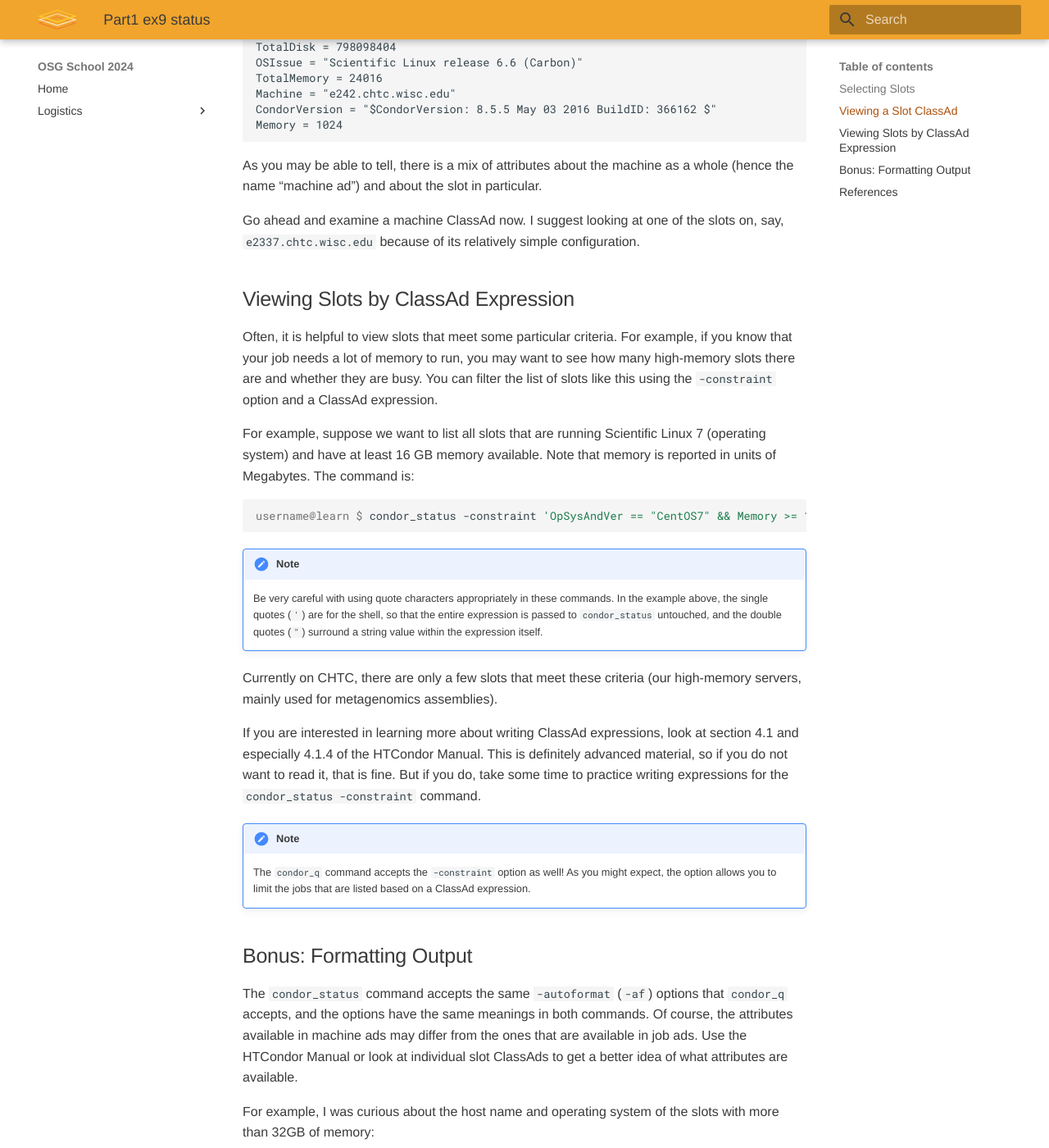
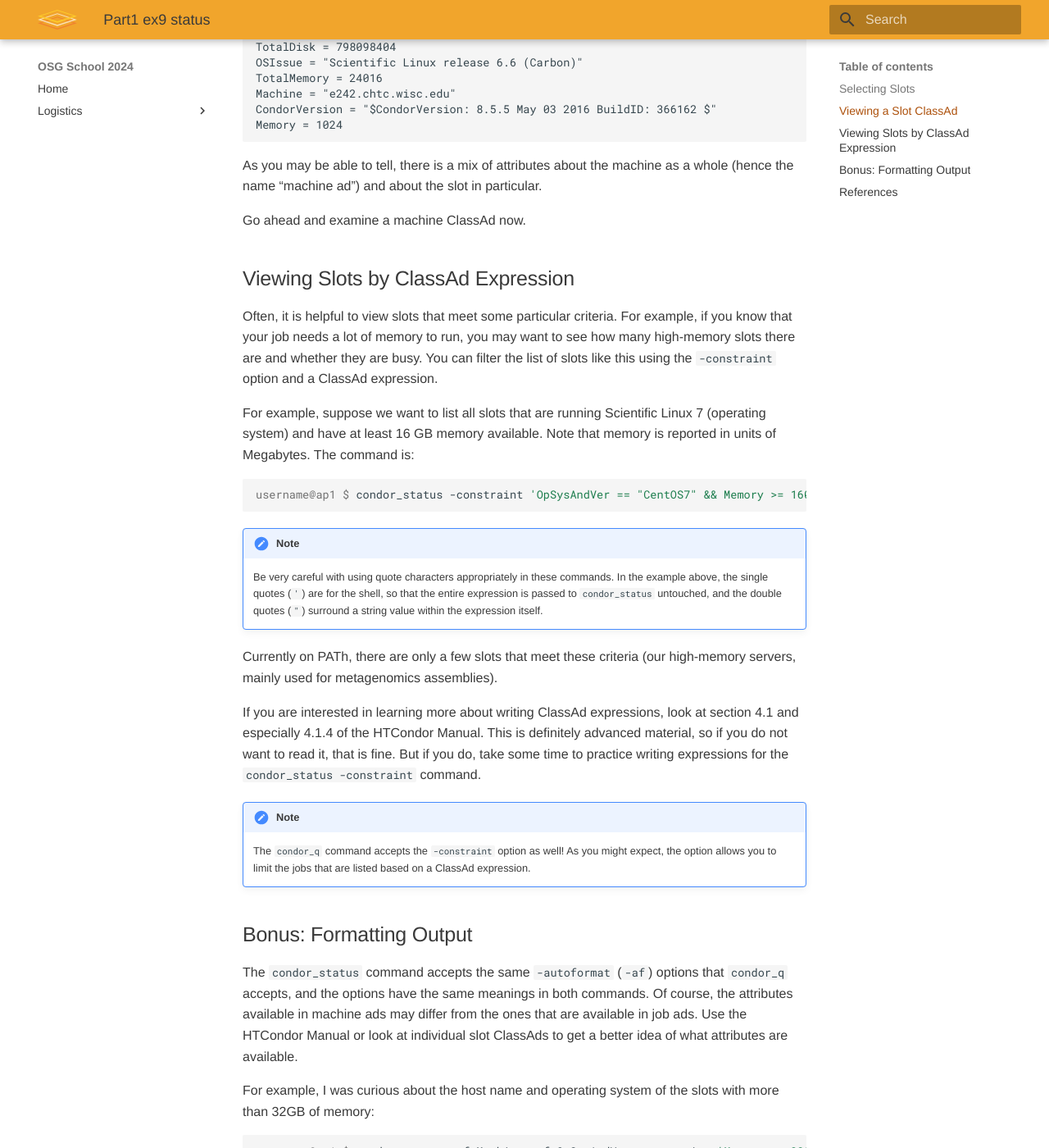
Before and after one commit to osg-htc/school-2024, an MkDocs documentation site: the page built from docs/materials/htcondor/part1-ex9-status.md, in a window 1280 px wide and 1400 px high, scrolled down 1941 px. Shown: the whole window at 82% size. Built offline with MkDocs 1.6.1 and Material for MkDocs 9.7.7, drawn with Linux system fonts in a browser that asks for light colours; some of the changed text lies outside the part shown.

Commit message:
Update learn to ap1; CHTC to PATh

````diff
--- a/docs/materials/htcondor/part1-ex9-status.md
+++ b/docs/materials/htcondor/part1-ex9-status.md
@@ -19,7 +19,7 @@ The `condor_status` program has many options for selecting which slots are liste
 Another convenient option is to list only those slots that are available now:
 
 ``` console
-username@learn $ condor_status -avail
+username@ap1 $ condor_status -avail
 ```
 
 Of course, the individual execute machines only report their slots to the collector at certain time intervals, so this list will not reflect the up-to-the-second reality of all slots. But this limitation is true of all `condor_status` output, not just with the `-avail` option.
@@ -27,25 +27,25 @@ Of course, the individual execute machines only report their slots to the collec
 Similar to `condor_q`, you can limit the slots that are listed in two easy ways. To list just the slots on a specific machine:
 
 ``` console
-username@learn $ condor_status <hostname>
+username@ap1 $ condor_status <hostname>
 ```
 
 For example, if you want to see the slots on `e2337.chtc.wisc.edu` (in the CHTC pool):
 
 ``` console
-username@learn $ condor_status e2337.chtc.wisc.edu
+username@ap1 $ condor_status e2337.chtc.wisc.edu
 ```
 
 To list a specific slot on a machine:
 
 ``` console
-username@learn $ condor_status <slot>@<hostname>
+username@ap1 $ condor_status <slot>@<hostname>
 ```
 
 For example, to see the “first” slot on the machine above:
 
 ``` console
-username@learn $ condor_status slot1@e2337.chtc.wisc.edu
+username@ap1 $ condor_status slot1@e2337.chtc.wisc.edu
 ```
 
 !!! note
@@ -68,7 +68,7 @@ Viewing a Slot ClassAd
 Just as with `condor_q`, you can use `condor_status` to view the complete ClassAd for a given slot (often confusingly called the “machine” ad):
 
 ``` console
-username@learn $ condor_status -long <slot>@<hostname>
+username@ap1 $ condor_status -long <slot>@<hostname>
 ```
 
 Because slot ClassAds may have 150–200 attributes (or more), it probably makes the most sense to show the ClassAd for a single slot at a time, as shown above.
@@ -91,7 +91,7 @@ Memory = 1024
 
 As you may be able to tell, there is a mix of attributes about the machine as a whole (hence the name “machine ad”) and about the slot in particular.
 
-Go ahead and examine a machine ClassAd now. I suggest looking at one of the slots on, say, `e2337.chtc.wisc.edu` because of its relatively simple configuration.
+Go ahead and examine a machine ClassAd now.
 
 Viewing Slots by ClassAd Expression
 -----------------------------------
@@ -101,7 +101,7 @@ Often, it is helpful to view slots that meet some particular criteria. For examp
 For example, suppose we want to list all slots that are running Scientific Linux 7 (operating system) and have at least 16 GB memory available. Note that memory is reported in units of Megabytes. The command is:
 
 ``` console
-username@learn $ condor_status -constraint 'OpSysAndVer == "CentOS7" && Memory >= 16000'
+username@ap1 $ condor_status -constraint 'OpSysAndVer == "CentOS7" && Memory >= 16000'
 ```
 
 !!! note
@@ -109,7 +109,7 @@ username@learn $ condor_status -constraint 'OpSysAndVer == "CentOS7" && Memory >
     In the example above, the single quotes (`'`) are for the shell, so that the entire expression is passed to
     `condor_status` untouched, and the double quotes (`"`) surround a string value within the expression itself.
 
-Currently on CHTC, there are only a few slots that meet these criteria (our high-memory servers, mainly used for metagenomics assemblies).
+Currently on PATh, there are only a few slots that meet these criteria (our high-memory servers, mainly used for metagenomics assemblies).
 
 If you are interested in learning more about writing ClassAd expressions, look at section 4.1 and especially 4.1.4 of the HTCondor Manual. This is definitely advanced material, so if you do not want to read it, that is fine. But if you do, take some time to practice writing expressions for the `condor_status -constraint` command.
 
@@ -125,7 +125,7 @@ The `condor_status` command accepts the same `-autoformat` (`-af`) options that
 For example, I was curious about the host name and operating system of the slots with more than 32GB of memory:
 
 ``` console
-username@learn $ condor_status -af Machine -af OpSysAndVer -constraint 'Memory >= 32000'
+username@ap1 $ condor_status -af Machine -af OpSysAndVer -constraint 'Memory >= 32000'
 ```
 
 If you like, spend a few minutes now or later experimenting with `condor_status` formatting.
````
